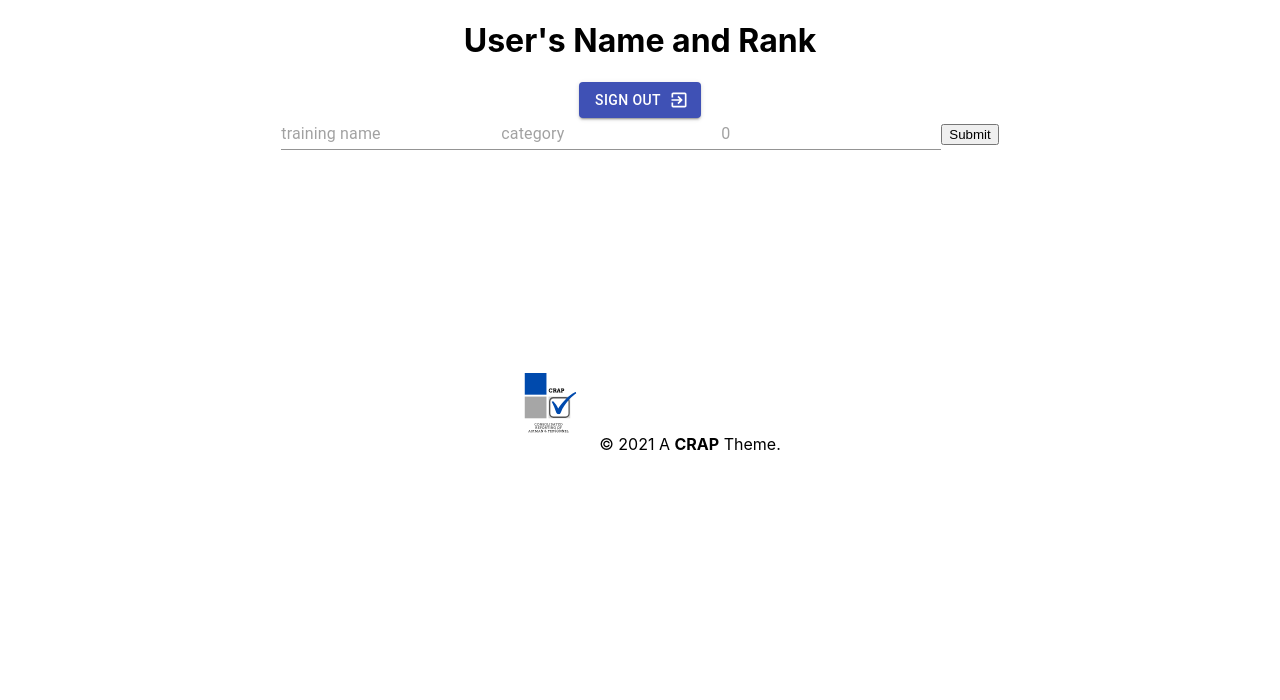
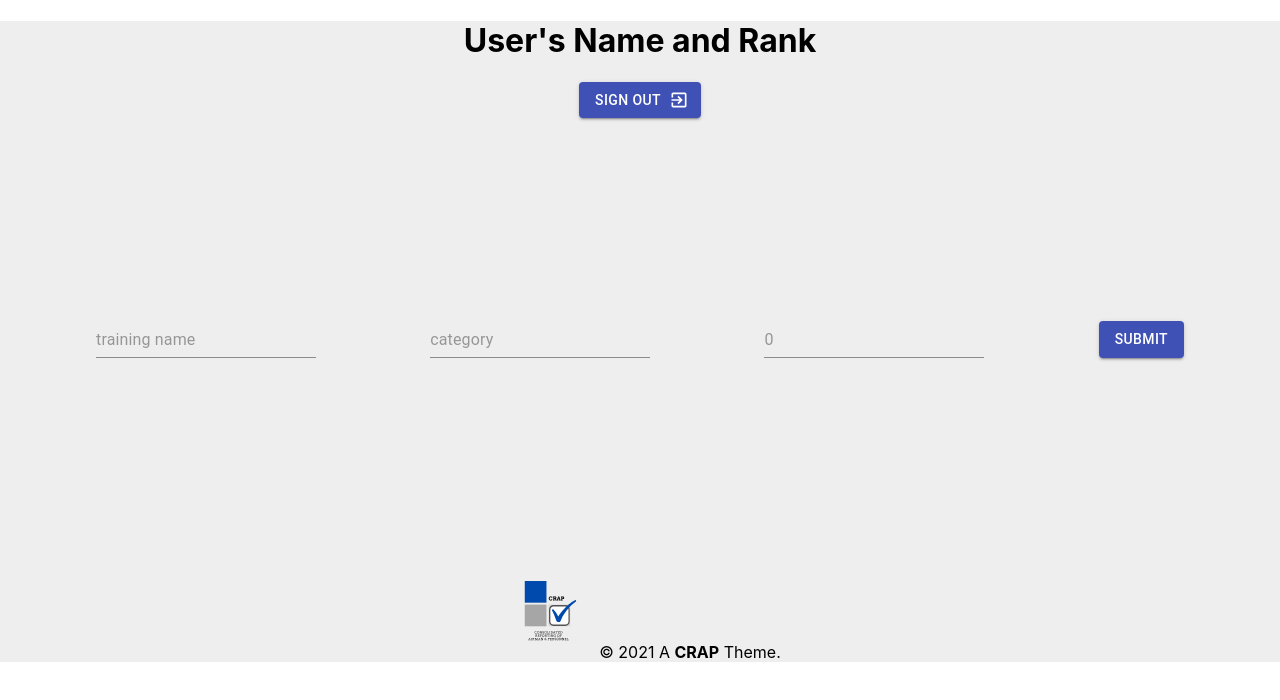
Before and after one commit to SDI-Yankees/CRAP, a React (Create React App) app in the folder client/: page /admin in a window 1280 px wide. Shown: the top 700 px of the page. Built offline with nearby package versions, Linux system fonts and the light colour scheme.

Commit message:
cookies and json

```diff
--- a/client/package.json
+++ b/client/package.json
@@ -8,6 +8,7 @@
     "@testing-library/jest-dom": "^5.11.10",
     "@testing-library/react": "^11.2.6",
     "@testing-library/user-event": "^12.8.3",
+    "js-cookie": "^2.2.1",
     "react": "^17.0.2",
     "react-dom": "^17.0.2",
     "react-router-dom": "^5.2.0",
--- a/client/src/App.css
+++ b/client/src/App.css
@@ -1,38 +1,4 @@
 .App {
   text-align: center;
+  background: #eee;
 }
-
-.App-logo {
-  height: 40vmin;
-  pointer-events: none;
-}
-
-@media (prefers-reduced-motion: no-preference) {
-  .App-logo {
-    animation: App-logo-spin infinite 20s linear;
-  }
-}
-
-.App-header {
-  background-color: #282c34;
-  min-height: 100vh;
-  display: flex;
-  flex-direction: column;
-  align-items: center;
-  justify-content: center;
-  font-size: calc(10px + 2vmin);
-  color: white;
-}
-
-.App-link {
-  color: #61dafb;
-}
-
-@keyframes App-logo-spin {
-  from {
-    transform: rotate(0deg);
-  }
-  to {
-    transform: rotate(360deg);
-  }
-}
--- /dev/null
+++ b/client/src/CSS/Admin.css
@@ -0,0 +1,12 @@
+.admin-container {
+    display: flex;
+    justify-content: center;
+    padding-left: 20px;
+    padding-right: 20px;
+}
+
+.admin-form {
+    display: flex;
+    justify-content: space-between;
+    width: 85vw;
+}
--- /dev/null
+++ b/client/src/CSS/Header.css
@@ -0,0 +1,3 @@
+.header {
+    height: 300px;
+}
--- a/client/src/components/Admin.js
+++ b/client/src/components/Admin.js
@@ -1,5 +1,6 @@
 import {Button, Input} from '@material-ui/core';
 import React, {useState} from 'react';
+import '../CSS/Admin.css';
 
 
 
@@ -47,8 +48,8 @@ function Admin(){
 
     console.log(adminInputs)
     return(
-        <div className="admin">
-            <form onSubmit ={createTraining}>
+        <div className="admin-container">
+            <form onSubmit ={createTraining} className="admin-form">
                 <Input
                     name="name"
                     placeholder="training name"
@@ -69,7 +70,9 @@ function Admin(){
                     value = {adminInputs.days_valid}
                     onChange = {onChange}
                 />
-                <input type="submit"/>
+                <Button variant="contained" color="primary" /*onClick={() => dispatch({type: 'submit'})}*/>
+                    Submit
+                </Button>
             </form>
         </div>
     )
--- a/client/src/components/Footer.js
+++ b/client/src/components/Footer.js
@@ -1,4 +1,5 @@
 import CRAPLogo from '../CRAPLogo.svg';
+import '../CSS/Footer.css';
 
 function Footer() {
   return (
--- a/client/src/components/Header.js
+++ b/client/src/components/Header.js
@@ -1,11 +1,14 @@
 import { Button } from '@material-ui/core';
 import ExitToAppIcon from '@material-ui/icons/ExitToApp';
+import '../CSS/Header.css';
 
 function Header (){
   return (
-    <div>
+    <div className="header">
       <h1>User's Name and Rank</h1>
-      <Button variant="contained" color="primary" endIcon={<ExitToAppIcon />}>Sign Out</Button>
+      <Button variant="contained" color="primary" endIcon={<ExitToAppIcon />}>
+        Sign Out
+      </Button>
     </div>
   )
 }
--- a/client/src/components/Login.js
+++ b/client/src/components/Login.js
@@ -4,6 +4,7 @@ import AccountCircle from '@material-ui/icons/AccountCircle';
 import LockIcon from '@material-ui/icons/Lock';
 import CRAPLogo from '../CRAPLogo.svg';
 import { useReducer, useEffect, useRef } from 'react';
+import Cookies from 'js-cookie';
 
 
 
@@ -33,8 +34,7 @@ useEffect(() => {
   } else {
     console.log('gonna fetch')
     fetch('http://localhost:3000/login', {method: 'POST', credentials: 'include', headers: {'Content-Type': 'application/json'}, body: JSON.stringify(state)})
-    .then(response => response.json())
-    .then(results => console.log(results))
+    .then(response => console.log(Cookies.get('loggedIn')))
     .catch(err => console.log(err));
     }
   },
```
Also changed, not shown: client/src/CSS/Footer.css (added), 2 other files (tests, documents, lock files or other folders).
